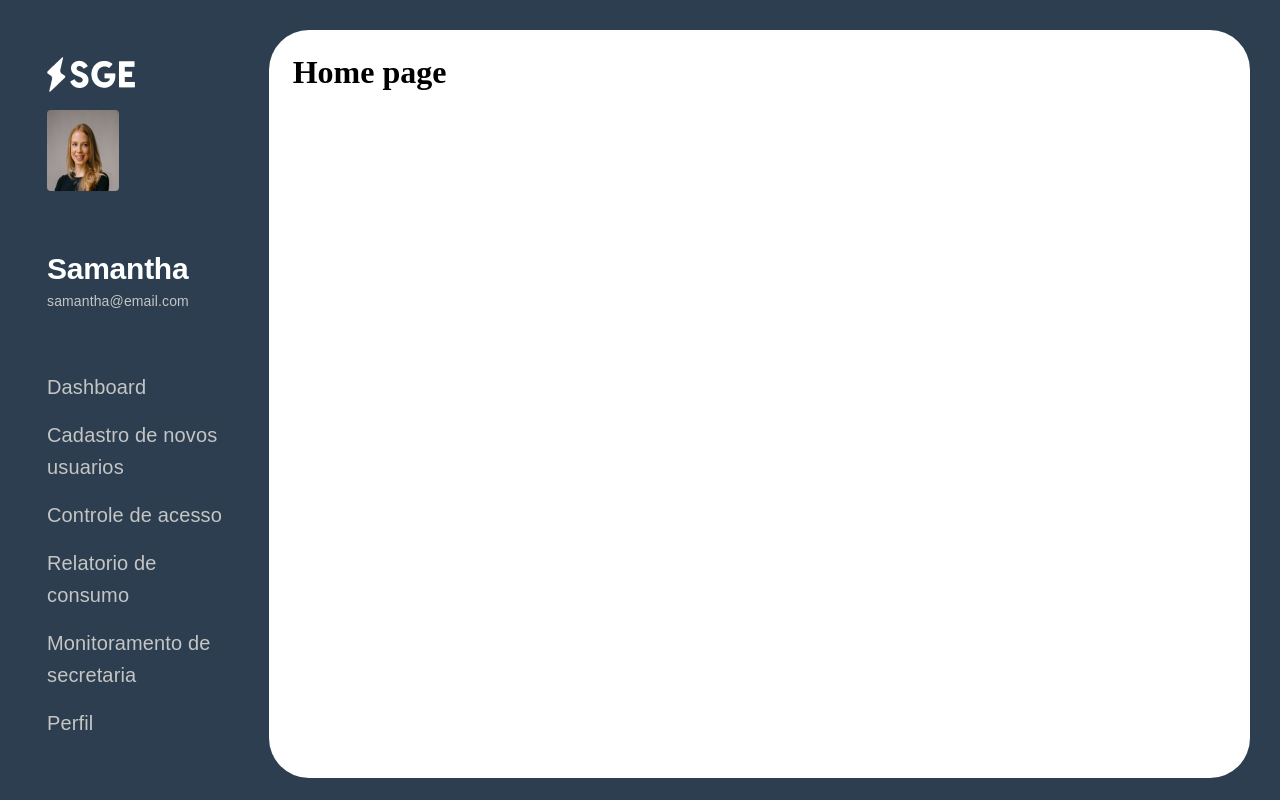
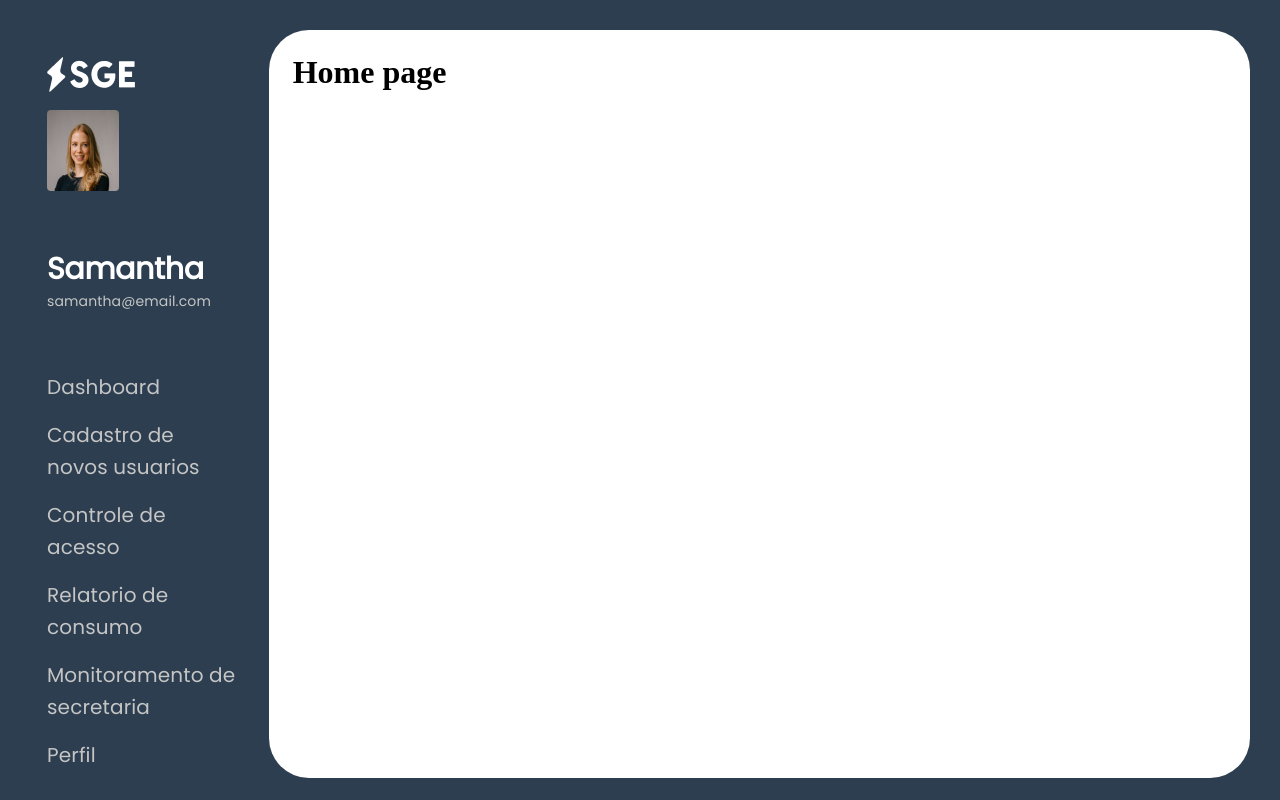
Before and after one commit to Gestao-Energia/Front-end, a React (Vite) app: page / in a window 1280 px wide. Built offline with nearby package versions, Linux system fonts and the light colour scheme.

Commit message:
fix: default font of application

```diff
--- a/src/styles/GlobalTheme.tsx
+++ b/src/styles/GlobalTheme.tsx
@@ -1,4 +1,5 @@
 import { createTheme } from "@mui/material";
+import './globalStyle.css'
 
 export const theme = createTheme({
   components: {
--- /dev/null
+++ b/src/styles/globalStyle.css
@@ -0,0 +1,5 @@
+@font-face {
+    font-family: "Poppins";
+    src: local("Poppins-Regular"),
+         url('../assets/fonts/Poppins/Poppins-Regular.ttf') format('truetype');
+  }
```
Also changed, not shown: src/assets/fonts/Poppins/Poppins-Regular.ttf (added).
